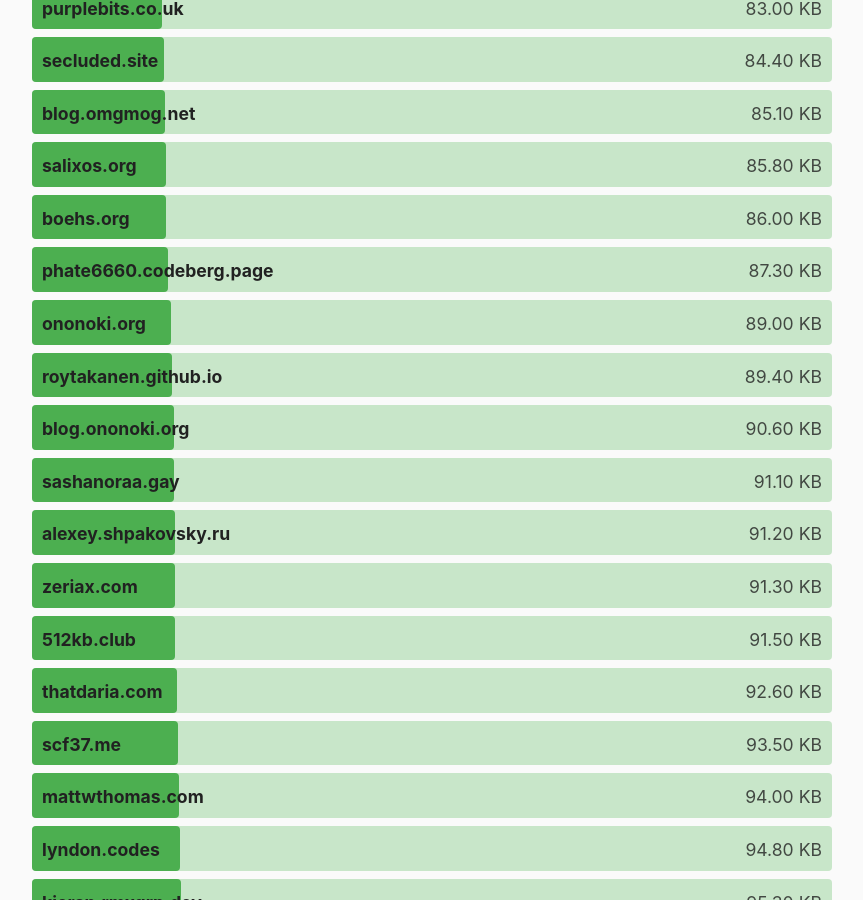
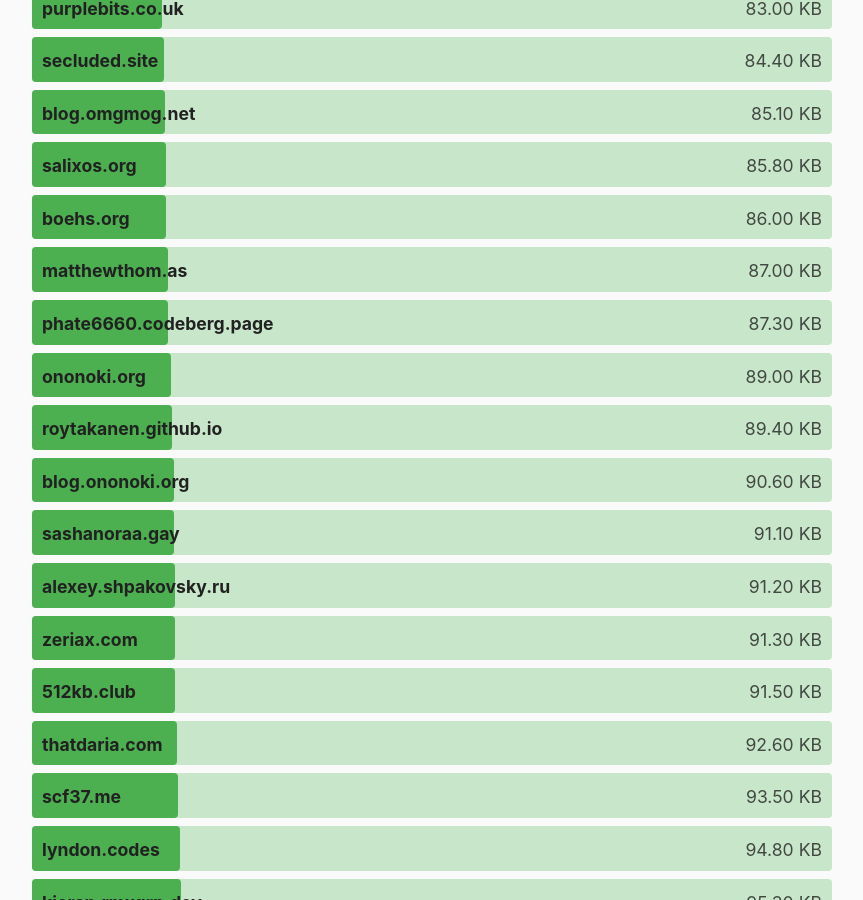
Before and after one commit to kevquirk/512kb.club, a Jekyll site: the page built from index.md, in a window 1280 px wide and 900 px high, scrolled down 15786 px. Shown: the whole window, without its empty margins (208-1071 px from the left). Built offline with Jekyll 4.4.1, drawn with Linux system fonts in a browser that asks for light colours.

Commit message:
domain change small size update matthewthom.as
I finally got this new domain. Also a size update. It seems I knocked a few kb of my page size off somehow in the last few months:
https://gtmetrix.com/reports/www.matthewthom.as/UshNfnVP/

```diff
--- a/_data/sites.yml
+++ b/_data/sites.yml
@@ -1418,10 +1418,10 @@
   size: 5.8
   last_checked: 2021-12-05
 
-- domain: mattwthomas.com
-  url: https://mattwthomas.com/
-  size: 94.0
-  last_checked: 2022-05-15
+- domain: matthewthom.as
+  url: https://www/matthewthom.as/
+  size: 87.0
+  last_checked: 2022-08-03
 
 - domain: mawoka.eu
   url: https://mawoka.eu/
```
